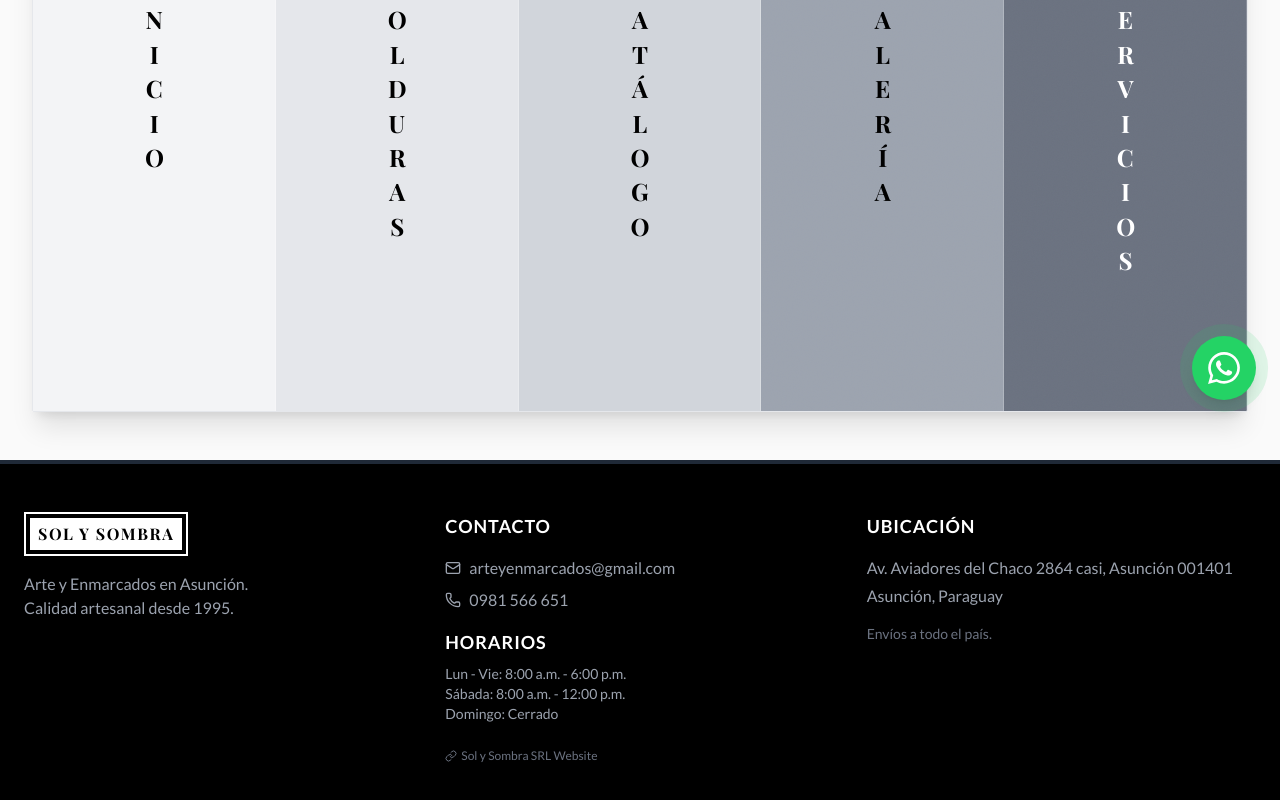
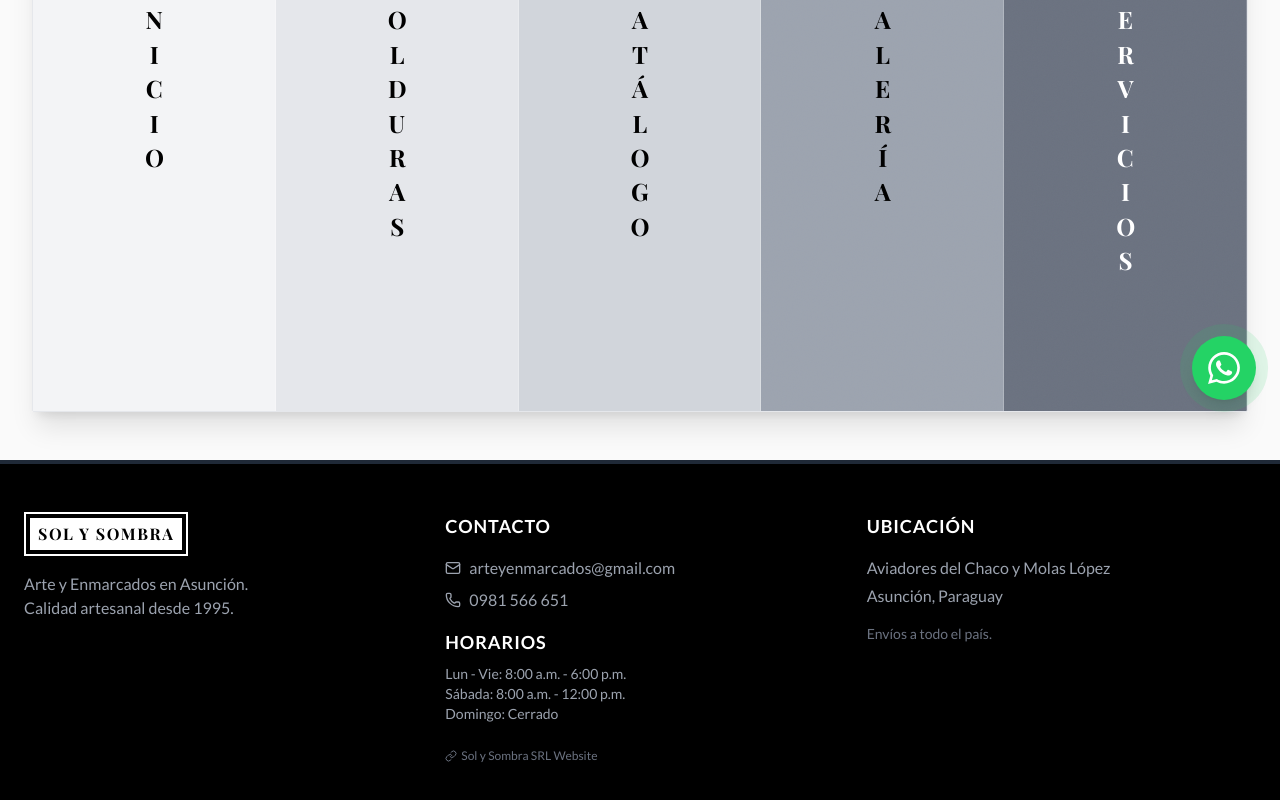
Before and after one commit to Galahad2906/sol-y-sombra, a React (Vite) app: page / in a window 1280 px wide. Shown: the part 376-1176 px from the top of the page. Built offline with nearby package versions, Linux system fonts and the light colour scheme.

Commit message:
fix(contact): update real business location address

```diff
--- a/src/components/seo/StructuredData.jsx
+++ b/src/components/seo/StructuredData.jsx
@@ -9,7 +9,7 @@ const StructuredData = () => {
         "description": "Enmarcados personalizados y galería de arte en Asunción, Paraguay. Calidad artesanal y la mayor variedad de molduras.",
         "address": {
             "@type": "PostalAddress",
-            "streetAddress": "Av. Aviadores del Chaco 2864",
+            "streetAddress": "Aviadores del Chaco y Molas López",
             "addressLocality": "Asunción",
             "addressRegion": "Asunción",
             "postalCode": "001401",
--- a/src/data/translations.js
+++ b/src/data/translations.js
@@ -78,7 +78,7 @@ export const translations = {
         footer_contact: "Contacto",
         footer_location: "Ubicación",
         footer_city: "Asunción, Paraguay",
-        footer_address: "Av. Aviadores del Chaco 2864 casi, Asunción 001401",
+        footer_address: "Aviadores del Chaco y Molas López",
         footer_hours_title: "Horarios",
         footer_hours_weekdays: "Lun - Vie: 8:00 a.m. - 6:00 p.m.",
         footer_hours_saturday: "Sábada: 8:00 a.m. - 12:00 p.m.",
@@ -173,7 +173,7 @@ export const translations = {
         footer_contact: "Contact",
         footer_location: "Location",
         footer_city: "Asunción, Paraguay",
-        footer_address: "Av. Aviadores del Chaco 2864 almost, Asunción 001401",
+        footer_address: "Aviadores del Chaco y Molas López",
         footer_hours_title: "Opening Hours",
         footer_hours_weekdays: "Mon - Fri: 8:00 AM - 6:00 PM",
         footer_hours_saturday: "Saturday: 8:00 AM - 12:00 PM",
@@ -268,7 +268,7 @@ export const translations = {
         footer_contact: "Kontakt",
         footer_location: "Standort",
         footer_city: "Asunción, Paraguay",
-        footer_address: "Av. Aviadores del Chaco 2864, Asunción 001401",
+        footer_address: "Aviadores del Chaco y Molas López",
         footer_hours_title: "Öffnungszeiten",
         footer_hours_weekdays: "Mo - Fr: 8:00 - 18:00 Uhr",
         footer_hours_saturday: "Samstag: 8:00 - 12:00 Uhr",
```
